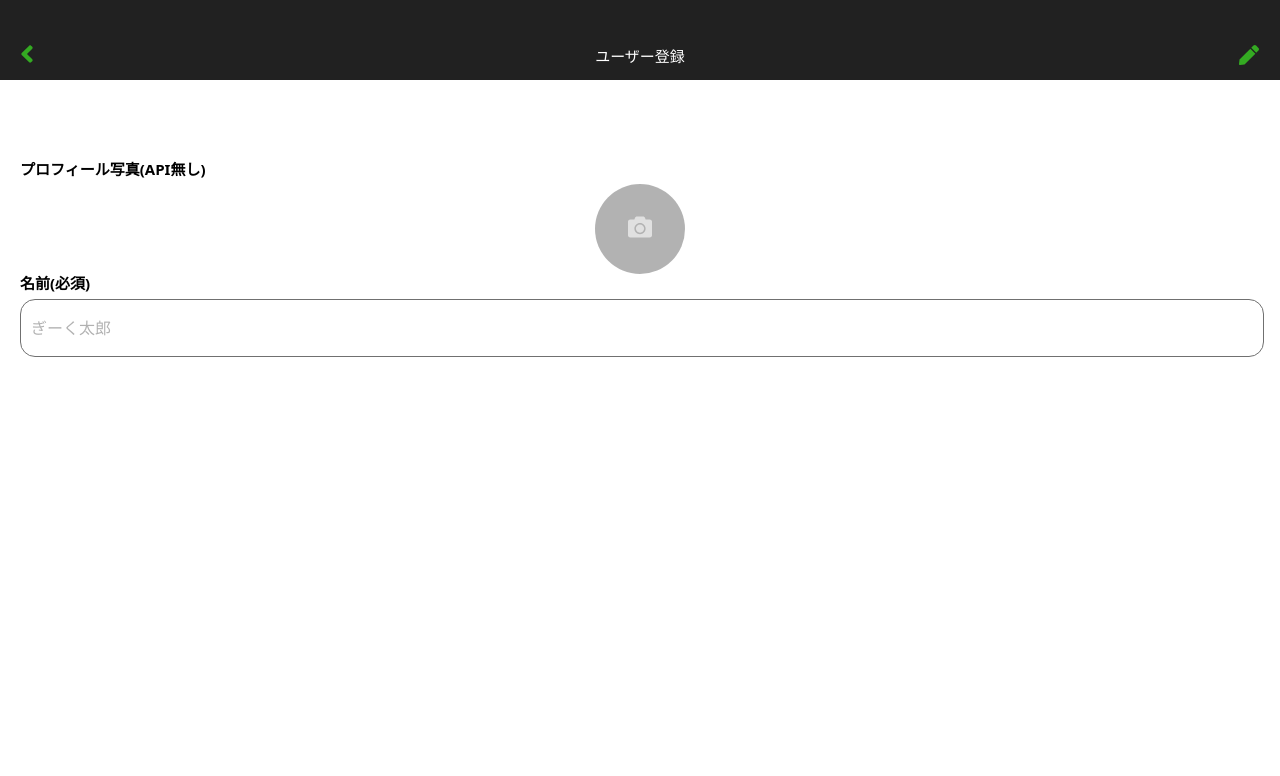
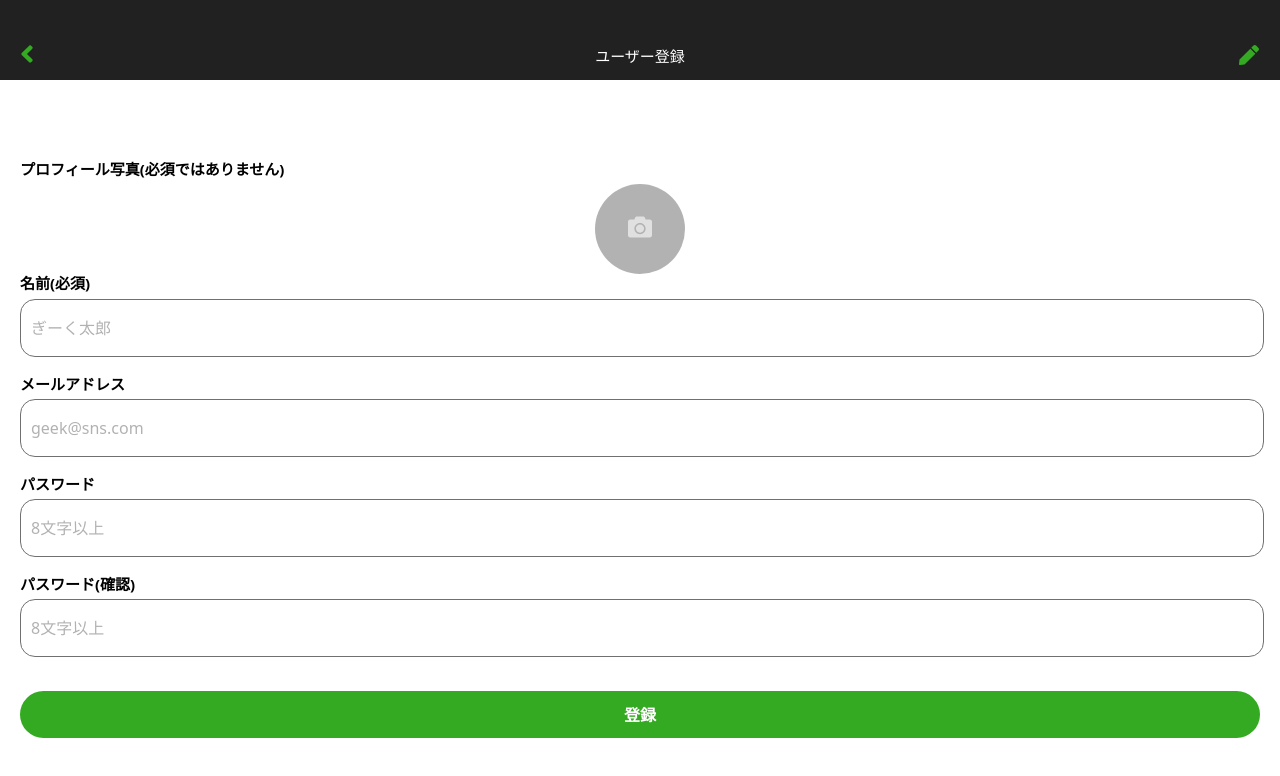
Before and after one commit to yuta-san765/snsspa, a Vue app: page /sign-up in a window 1280 px wide. Shown: the top 776 px of the page. Built offline with nearby package versions, Linux system fonts and the light colour scheme.

Commit message:
Layout sign-up done

```diff
--- a/src/components/BaseButton.vue
+++ b/src/components/BaseButton.vue
@@ -76,6 +76,14 @@ export default {
   justify-content: center;
   font-size: 16px
 }
+.button.sign-up {
+  width: 100%;
+  height: 47px;
+  border-radius: 25px;
+  margin-top: 16px;
+  justify-content: center;
+  font-weight: 600;
+}
 .button.-size-small {
   height: 32px;
 }
--- a/src/views/SignUp.vue
+++ b/src/views/SignUp.vue
@@ -17,7 +17,7 @@
     <div class="sign-up-form">
       <form>
         <label for="upload-picture" class="input-label"
-          >プロフィール写真(API無し)</label
+          >プロフィール写真(必須ではありません)</label
         >
         <input id="upload-picture" class="upload-picture" type="file" />
         <label for="upload-picture" class="bg-camera">
@@ -27,6 +27,10 @@
           ></font-awesome-icon>
         </label>
         <BaseInput v-model="user.name" label="名前(必須)" placeholder="ぎーく太郎" type="text"></BaseInput>
+        <BaseInput v-model="user.email" label="メールアドレス" placeholder="geek@sns.com" type="email"></BaseInput>
+        <BaseInput v-model="user.password" label="パスワード" placeholder="8文字以上" type="password"></BaseInput>
+        <BaseInput v-model="user.password_confirmation" label="パスワード(確認)" placeholder="8文字以上" type="password"></BaseInput>
+        <BaseButton buttonClass="-fill-green sign-up">登録</BaseButton>
       </form>
     </div>
   </div>
@@ -34,16 +38,21 @@
 
 <script>
 import BaseInput from '@/components/BaseInput'
+import BaseButton from '@/components/BaseButton'
 export default {
   data() {
     return {
       user: {
-        name: ''
+        name: '',
+        email: '',
+        password: '',
+        password_confirmation: ''
       }
     }
   },
   components: {
-    BaseInput
+    BaseInput,
+    BaseButton
   }
 };
 </script>
```
